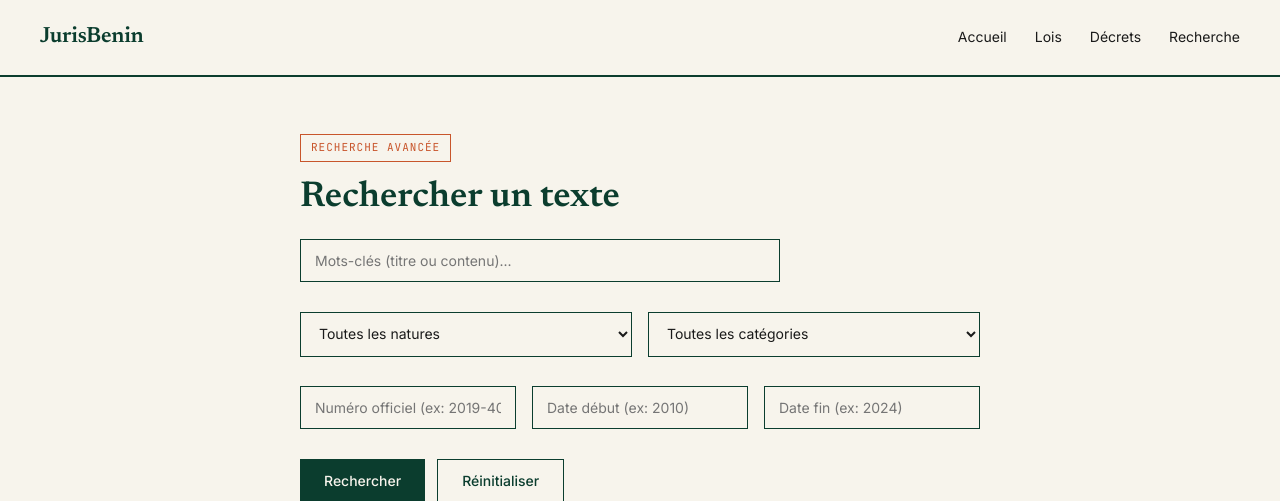
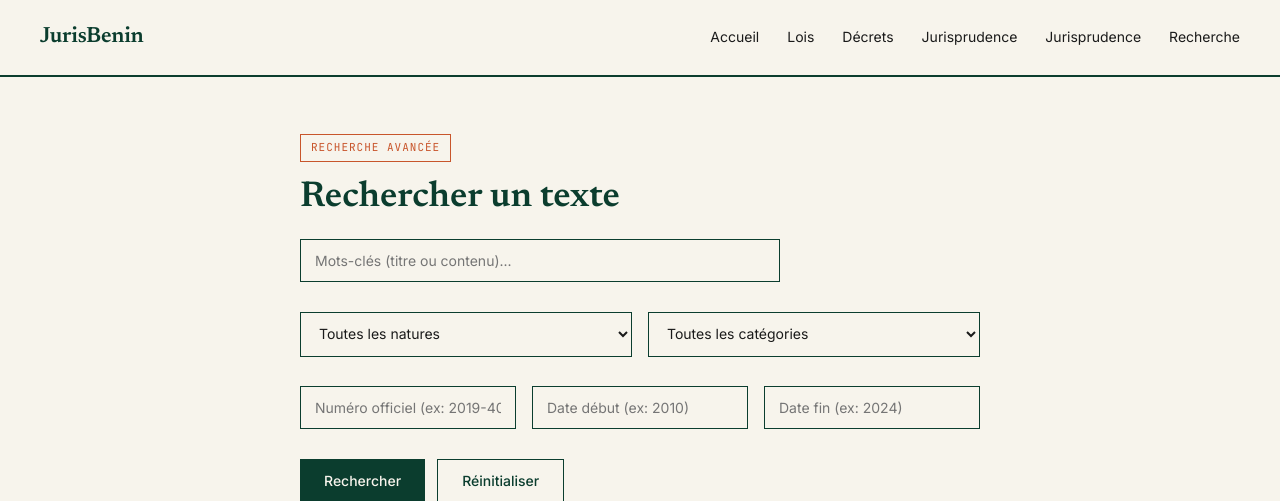
Before and after one commit to jeanbaptistegnimavo1-lgtm/JURISBENIN-PLATEFORM, a FastAPI app: page /recherche in a window 1280 px wide. Shown: the top 501 px of the page. Run offline with FastAPI, Linux system fonts and the light colour scheme; data that the repository does not hold is empty.

Commit message:
sauvegarde avant partage du projet

```diff
--- a/templates/404.html
+++ b/templates/404.html
@@ -12,7 +12,9 @@
     <a href="/">Accueil</a>
     <a href="/lois">Lois</a>
     <a href="/decrets">Décrets</a>
-    <a href="/recherche">Recherche</a>
+    <a href="/jurisprudences">Jurisprudence</a>
+        <a href="/jurisprudences">Jurisprudence</a>
+        <a href="/recherche">Recherche</a>
 </div>
 </nav>
 
--- a/templates/admin.html
+++ b/templates/admin.html
@@ -12,7 +12,7 @@
         <a href="/">Accueil</a>
         <a href="/lois">Lois</a>
         <a href="/decrets">Décrets</a>
-        <a href="/jurisprudences">Jurisprudence</a>
+       <a href="/jurisprudences">Jurisprudence</a>
         <a href="/recherche">Recherche</a>
     </div>
 </nav>
--- a/templates/decret_detail.html
+++ b/templates/decret_detail.html
@@ -12,7 +12,9 @@
     <a href="/">Accueil</a>
     <a href="/lois">Lois</a>
     <a href="/decrets">Décrets</a>
-    <a href="/recherche">Recherche</a>
+    <a href="/jurisprudences">Jurisprudence</a>
+        <a href="/jurisprudences">Jurisprudence</a>
+        <a href="/recherche">Recherche</a>
 </div>
 </nav>
 <section class="hero">
--- a/templates/decrets.html
+++ b/templates/decrets.html
@@ -13,7 +13,9 @@
     <a href="/lois">Lois</a>
     <a href="/decrets">Décrets</a>
     <a href="/jurisprudences">Jurisprudence</a>
-    <a href="/recherche">Recherche</a>
+    <a href="/jurisprudences">Jurisprudence</a>
+        <a href="/jurisprudences">Jurisprudence</a>
+        <a href="/recherche">Recherche</a>
 </div>
 </nav>
 
--- a/templates/index.html
+++ b/templates/index.html
@@ -14,7 +14,9 @@
     <a href="/lois">Lois</a>
     <a href="/decrets">Décrets</a>
     <a href="/jurisprudences">Jurisprudence</a>
-    <a href="/recherche">Recherche</a>
+    <a href="/jurisprudences">Jurisprudence</a>
+        <a href="/jurisprudences">Jurisprudence</a>
+        <a href="/recherche">Recherche</a>
 </div>
 </nav>
 
--- a/templates/jurisprudence_detail.html
+++ b/templates/jurisprudence_detail.html
@@ -12,7 +12,7 @@
         <a href="/">Accueil</a>
         <a href="/lois">Lois</a>
         <a href="/decrets">Décrets</a>
-        <a href="/jurisprudences">Jurisprudence</a>
+       <a href="/jurisprudences">Jurisprudence</a>
         <a href="/recherche">Recherche</a>
     </div>
 </nav>
--- a/templates/jurisprudences.html
+++ b/templates/jurisprudences.html
@@ -12,9 +12,7 @@
         <a href="/">Accueil</a>
         <a href="/lois">Lois</a>
         <a href="/decrets">Décrets</a>
-        <a href="/jurisprudences">Jurisprudence</a>
-        <a href="/recherche">Recherche</a>
-    </div>
+       <a href="/jurisprudences">Jurisprudence</a>
 </nav>
 
 <section class="hero">
--- a/templates/login.html
+++ b/templates/login.html
@@ -12,7 +12,9 @@
     <a href="/">Accueil</a>
     <a href="/lois">Lois</a>
     <a href="/decrets">Décrets</a>
-    <a href="/recherche">Recherche</a>
+    <a href="/jurisprudences">Jurisprudence</a>
+        <a href="/jurisprudences">Jurisprudence</a>
+        <a href="/recherche">Recherche</a>
 </div>
 </nav>
 
--- a/templates/loi_detail.html
+++ b/templates/loi_detail.html
@@ -12,7 +12,9 @@
     <a href="/">Accueil</a>
     <a href="/lois">Lois</a>
     <a href="/decrets">Décrets</a>
-    <a href="/recherche">Recherche</a>
+    <a href="/jurisprudences">Jurisprudence</a>
+        <a href="/jurisprudences">Jurisprudence</a>
+        <a href="/recherche">Recherche</a>
 </div>
 </nav>
 <section class="hero">
--- a/templates/lois.html
+++ b/templates/lois.html
@@ -13,7 +13,9 @@
     <a href="/lois">Lois</a>
     <a href="/decrets">Décrets</a>
     <a href="/jurisprudences">Jurisprudence</a>
-    <a href="/recherche">Recherche</a>
+    <a href="/jurisprudences">Jurisprudence</a>
+        <a href="/jurisprudences">Jurisprudence</a>
+        <a href="/recherche">Recherche</a>
 </div>
 </nav>
 
--- a/templates/modifier.html
+++ b/templates/modifier.html
@@ -13,7 +13,9 @@
     <a href="/">Accueil</a>
     <a href="/lois">Lois</a>
     <a href="/decrets">Décrets</a>
-    <a href="/recherche">Recherche</a>
+    <a href="/jurisprudences">Jurisprudence</a>
+        <a href="/jurisprudences">Jurisprudence</a>
+        <a href="/recherche">Recherche</a>
 </div>
 </nav>
 
--- a/templates/modifier_decret.html
+++ b/templates/modifier_decret.html
@@ -13,7 +13,9 @@
     <a href="/">Accueil</a>
     <a href="/lois">Lois</a>
     <a href="/decrets">Décrets</a>
-    <a href="/recherche">Recherche</a>
+    <a href="/jurisprudences">Jurisprudence</a>
+        <a href="/jurisprudences">Jurisprudence</a>
+        <a href="/recherche">Recherche</a>
 </div>
 </nav>
 
--- a/templates/modifier_jurisprudence.html
+++ b/templates/modifier_jurisprudence.html
@@ -12,7 +12,7 @@
         <a href="/">Accueil</a>
         <a href="/lois">Lois</a>
         <a href="/decrets">Décrets</a>
-        <a href="/jurisprudences">Jurisprudence</a>
+       <a href="/jurisprudences">Jurisprudence</a>
         <a href="/recherche">Recherche</a>
     </div>
 </nav>
--- a/templates/recherche.html
+++ b/templates/recherche.html
@@ -12,7 +12,9 @@
     <a href="/">Accueil</a>
     <a href="/lois">Lois</a>
     <a href="/decrets">Décrets</a>
-    <a href="/recherche">Recherche</a>
+    <a href="/jurisprudences">Jurisprudence</a>
+        <a href="/jurisprudences">Jurisprudence</a>
+        <a href="/recherche">Recherche</a>
 </div>
 </nav>
 
```
Also changed, not shown: 1 other file.
